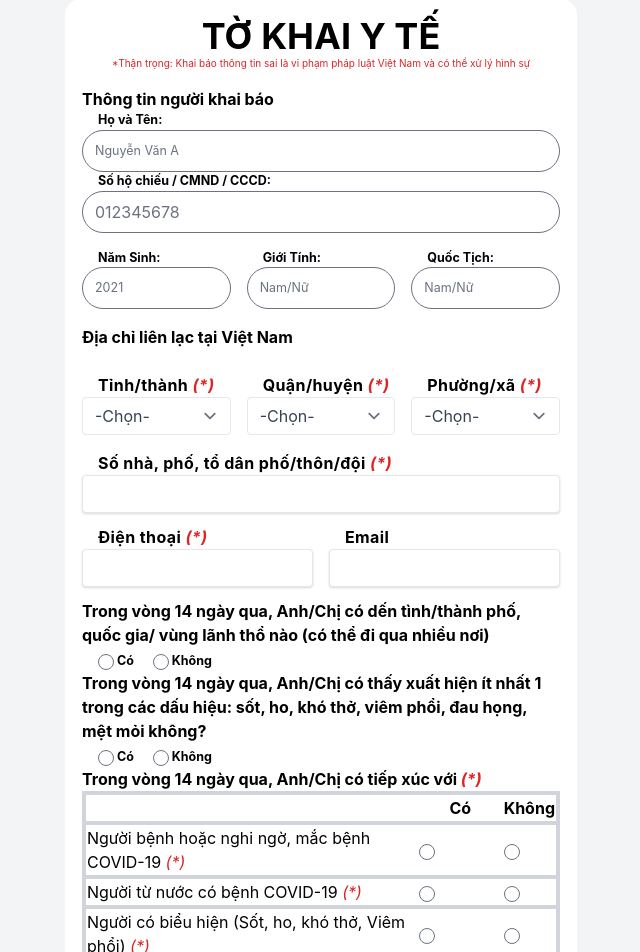
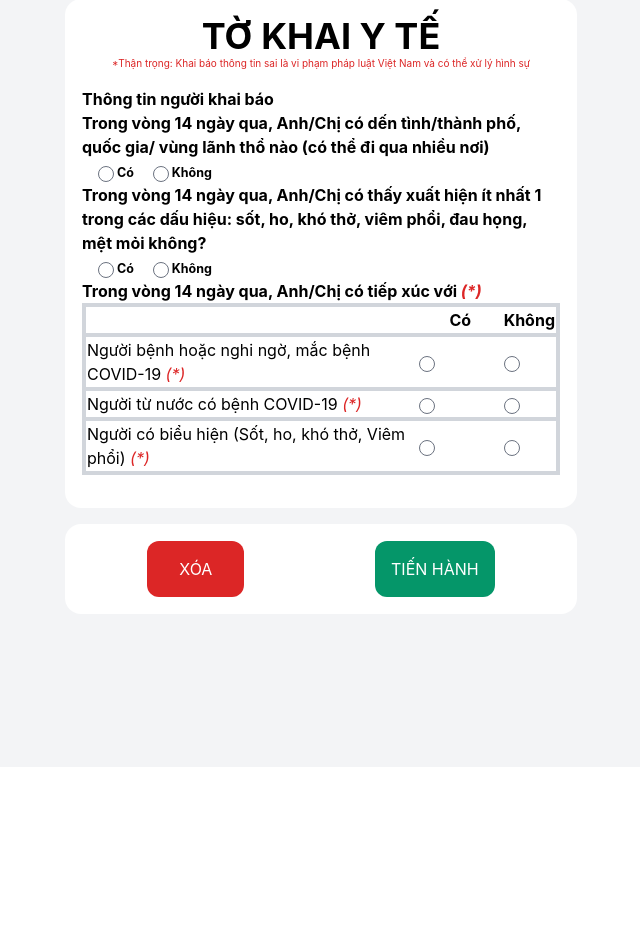
Before and after one commit to minhphamhuy811/FWP_A3, a React (Create React App) app: page /2 in a window 1280 px wide. Shown: the part 260-1212 px from the top of the page, without its empty margins (319-959 px from the left). After the commit the page ends 1027 px from the top, so only its background shows below. Built offline with nearby package versions, Linux system fonts and the light colour scheme.

Commit message:
update declarationtwo

```diff
--- a/src/App.js
+++ b/src/App.js
@@ -1,13 +1,25 @@
 import React from 'react'
 import Declare_page from './layout/Declare_page'
 import Declaration from './Declaration'
-
+import Declarationtwo from './Declarationtwo'
+import { BrowserRouter as Router, Route, Switch } from 'react-router-dom'
 function App() {
 	return (
-		<div>
-			<Declare_page/>
-			<Declaration/>
-		</div>
+		<Router>
+			<Switch>
+				<div>
+					<Route exact path='/'>
+						<Declare_page />
+						<Declaration />
+					</Route>
+					<Route path='/2'>
+						<Declare_page />
+						<Declarationtwo />
+					</Route>
+				</div>
+
+			</Switch>
+		</Router>
 	)
 }
 
--- a/src/Declaration.js
+++ b/src/Declaration.js
@@ -1,3 +1,4 @@
+import {  Link } from 'react-router-dom'
 import React, {useState} from 'react'
 
 export default function Declaration() {
@@ -97,46 +98,9 @@ export default function Declaration() {
 									<input className="shadow appearance-none border rounded w-full py-2 px-3 text-gray-700 mb-3 leading-tight focus:outline-none focus:border-blue-500" placeholder=""/>
 								</div>
 							</div>
-							<p className="font-bold">Trong vòng 14 ngày qua, Anh/Chị có dến tình/thành phố, quốc gia/ vùng lãnh thổ nào (có thể đi qua nhiều nơi)</p>
-							<label><input className="style-radio radio-option" type="radio" value='có' /> Có	</label>
-							<label><input className="style-radio radio-option" type="radio" value='ko'/> Không	</label>
-							<br />
-							<p className=" font-bold">Trong vòng 14 ngày qua, Anh/Chị có thấy xuất hiện ít nhất 1 trong các dấu hiệu: sốt, ho, khó thở, viêm phổi, đau họng, mệt mỏi không?</p>
-							<label><input className="style-radio radio-option" type="radio" value='có' /> Có	</label>
-							<label><input className=" style-radio radio-option" type="radio" value='ko'/> Không	</label>
-							<br />
-							<p className="font-bold">Trong vòng 14 ngày qua, Anh/Chị có tiếp xúc với <a className="text-red-600 italic">(*)</a></p>
-
-
-
-
-							<table className="table max-w-max border-solid border-gray-300 border-4 table-fixed">
-								<thead >
-									<tr>
-										<th className="w-4/5"/>
-										<th className="w-1/5" >Có</th>
-										<th >Không</th>
-									</tr>
-								</thead >
-								<tbody >
-									<tr className="border-solid border-gray-300 border-4 ">
-										<td  >Người bệnh hoặc nghi ngờ, mắc bệnh COVID-19 <a className="text-red-600 italic">(*)</a></td>
-										<td  ><input type="radio"  /></td>
-										<td  ><input type="radio" /></td>
-									</tr>
-									<tr className="border-solid border-gray-300 border-4 " >
-										<td>Người từ nước có bệnh COVID-19 <a className="text-red-600 italic">(*)</a></td>
-										<td><input type="radio"  /></td>
-										<td><input type="radio"  /></td>
-									</tr>
-									<tr className="border-solid border-gray-300 border-4 ">
-										<td>Người có biểu hiện (Sốt, ho, khó thở, Viêm phổi) <a className="text-red-600 italic">(*)</a></td>
-										<td><input type="radio"/></td>
-										<td><input type="radio"/></td>
-									</tr>
-								</tbody>
-
-							</table>
+							<Link to={'/2'}>
+								<button>Next</button>
+							</Link>
 						</form>
 					</div>
 
--- /dev/null
+++ b/src/Declarationtwo.js
@@ -0,0 +1,72 @@
+import React from 'react'
+export default function Declaration() {
+
+
+	return(
+		<div className="flex flex-col bg-gray-100">
+			<div className="border-blue-900 px-8 py-4 min-h-screen relative max-w-xl mx-auto">
+				<div className="bg-white border border-transparent rounded-2xl p-4 my-4">
+					<div className="text-center">
+						<h1 className="font-bold text-4xl">TỜ KHAI Y TẾ</h1>
+						<p className="text-red-600" style={{fontSize: '10px'}}>*Thận trọng: Khai báo thông tin sai là vi phạm pháp luật Việt Nam và có thể xử lý hình sự</p>
+					</div>
+					<div className="my-4">
+						<h3 className="font-bold">Thông tin người khai báo</h3>
+						<form action="">
+
+							<p className="font-bold">Trong vòng 14 ngày qua, Anh/Chị có dến tình/thành phố, quốc gia/ vùng lãnh thổ nào (có thể đi qua nhiều nơi)</p>
+							<label><input className="style-radio radio-option" type="radio" value='có' /> Có	</label>
+							<label><input className="style-radio radio-option" type="radio" value='ko'/> Không	</label>
+							<br />
+							<p className=" font-bold">Trong vòng 14 ngày qua, Anh/Chị có thấy xuất hiện ít nhất 1 trong các dấu hiệu: sốt, ho, khó thở, viêm phổi, đau họng, mệt mỏi không?</p>
+							<label><input className="style-radio radio-option" type="radio" value='có' /> Có	</label>
+							<label><input className=" style-radio radio-option" type="radio" value='ko'/> Không	</label>
+							<br />
+							<p className="font-bold">Trong vòng 14 ngày qua, Anh/Chị có tiếp xúc với <a className="text-red-600 italic">(*)</a></p>
+
+
+
+
+							<table className="table max-w-max border-solid border-gray-300 border-4 table-fixed">
+								<thead >
+									<tr>
+										<th className="w-4/5"/>
+										<th className="w-1/5" >Có</th>
+										<th >Không</th>
+									</tr>
+								</thead >
+								<tbody >
+									<tr className="border-solid border-gray-300 border-4 ">
+										<td  >Người bệnh hoặc nghi ngờ, mắc bệnh COVID-19 <a className="text-red-600 italic">(*)</a></td>
+										<td  ><input type="radio"  /></td>
+										<td  ><input type="radio" /></td>
+									</tr>
+									<tr className="border-solid border-gray-300 border-4 " >
+										<td>Người từ nước có bệnh COVID-19 <a className="text-red-600 italic">(*)</a></td>
+										<td><input type="radio"  /></td>
+										<td><input type="radio"  /></td>
+									</tr>
+									<tr className="border-solid border-gray-300 border-4 ">
+										<td>Người có biểu hiện (Sốt, ho, khó thở, Viêm phổi) <a className="text-red-600 italic">(*)</a></td>
+										<td><input type="radio"/></td>
+										<td><input type="radio"/></td>
+									</tr>
+								</tbody>
+
+							</table>
+
+						</form>
+					</div>
+
+				</div>
+				<div className="bg-white border border-transparent rounded-2xl p-4">
+					<div className="flex justify-around">
+						<button className="border-red-600 bg-red-600 py-4 px-8 rounded-xl text-white">XÓA</button>
+						<button className="border-green-600 bg-green-600 p-4 rounded-xl text-white">TIẾN HÀNH</button>
+					</div>
+				</div>
+			</div>
+
+		</div>
+	)
+}
```
Also changed, not shown: .eslintrc.js, 2 other files (tests, documents, lock files or other folders).
